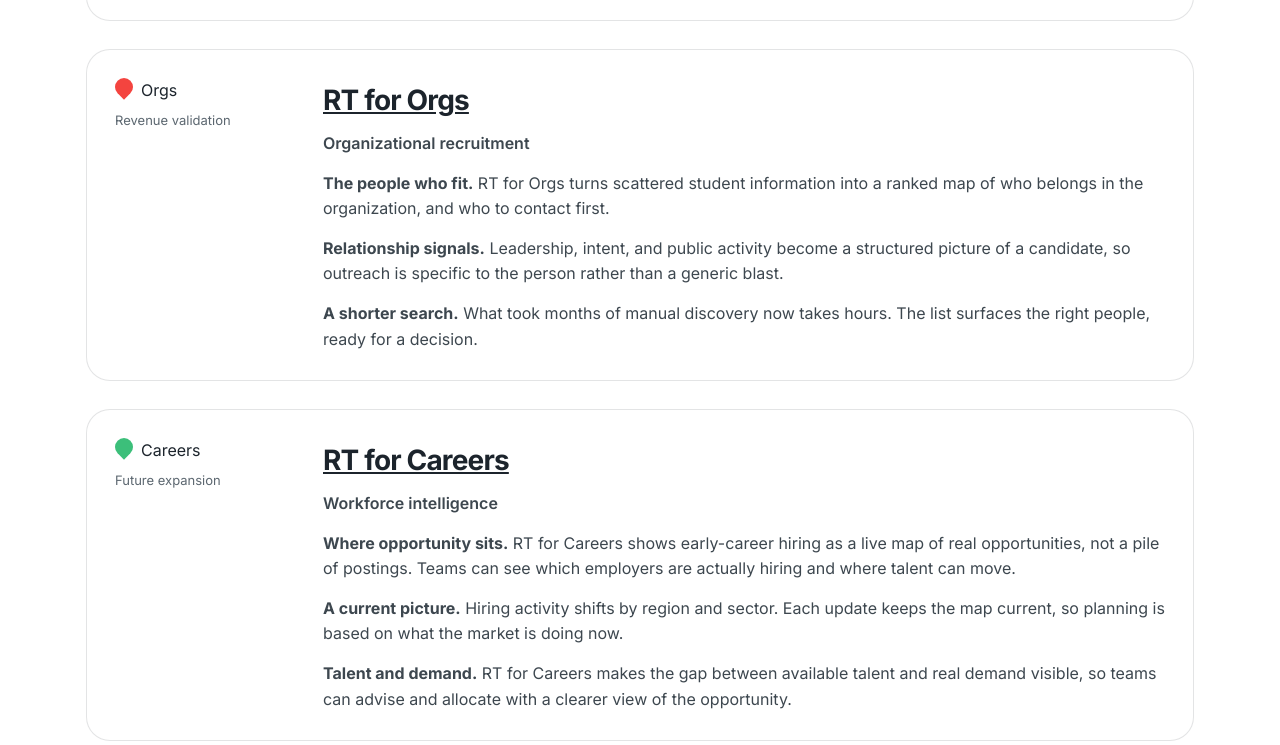
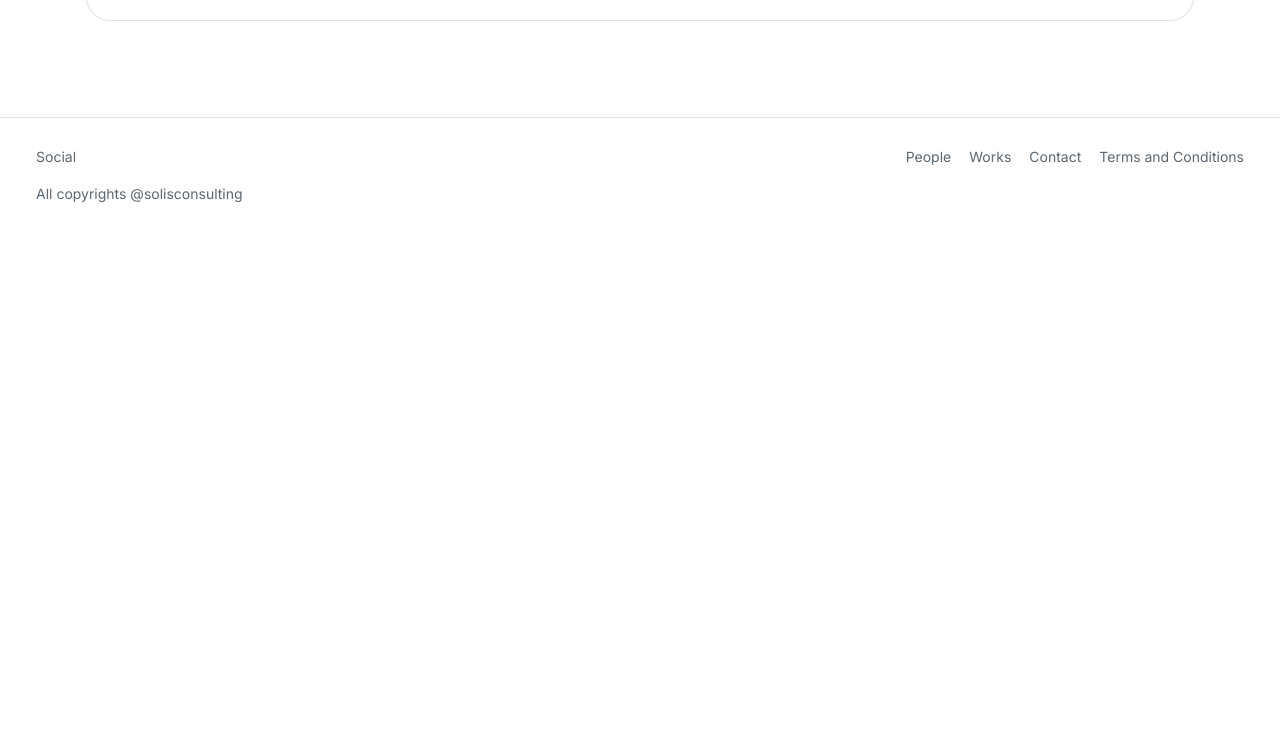
Before and after one commit to Solis-Consulting/solis-website, a plain HTML site: page works/index.html in a window 1280 px wide. Shown: the part 1004-1749 px from the top of the page. After the commit the page ends 1263 px from the top, so only its background shows below. Drawn offline with Linux system fonts and the light colour scheme.

Commit message:
Show only Access and Athletics on the company site.
Co-authored-by: Cursor <cursoragent@cursor.com>

```diff
--- a/works/index.html
+++ b/works/index.html
@@ -53,26 +53,6 @@
           <p><strong>Roster strategy.</strong> RT connects individual player decisions to the economics of the full roster. Staff can test moves, compare allocation scenarios, and understand the downstream impact of each decision.</p>
         </div>
       </article>
-      <article class="work-card">
-        <div><span class="pin red"></span>Orgs<span class="work-status">Revenue validation</span></div>
-        <div>
-          <h3><a href="https://rt4orgs.com" target="_blank" rel="noopener">RT for Orgs</a></h3>
-          <p class="work-focus">Organizational recruitment</p>
-          <p><strong>The people who fit.</strong> RT for Orgs turns scattered student information into a ranked map of who belongs in the organization, and who to contact first.</p>
-          <p><strong>Relationship signals.</strong> Leadership, intent, and public activity become a structured picture of a candidate, so outreach is specific to the person rather than a generic blast.</p>
-          <p><strong>A shorter search.</strong> What took months of manual discovery now takes hours. The list surfaces the right people, ready for a decision.</p>
-        </div>
-      </article>
-      <article class="work-card">
-        <div><span class="pin green"></span>Careers<span class="work-status">Future expansion</span></div>
-        <div>
-          <h3><a href="https://rt4careers.com" target="_blank" rel="noopener">RT for Careers</a></h3>
-          <p class="work-focus">Workforce intelligence</p>
-          <p><strong>Where opportunity sits.</strong> RT for Careers shows early-career hiring as a live map of real opportunities, not a pile of postings. Teams can see which employers are actually hiring and where talent can move.</p>
-          <p><strong>A current picture.</strong> Hiring activity shifts by region and sector. Each update keeps the map current, so planning is based on what the market is doing now.</p>
-          <p><strong>Talent and demand.</strong> RT for Careers makes the gap between available talent and real demand visible, so teams can advise and allocate with a clearer view of the opportunity.</p>
-        </div>
-      </article>
     </div>
   </section>
   <footer class="site-footer">
```
Also changed, not shown: index.html (+1 -17 lines).
